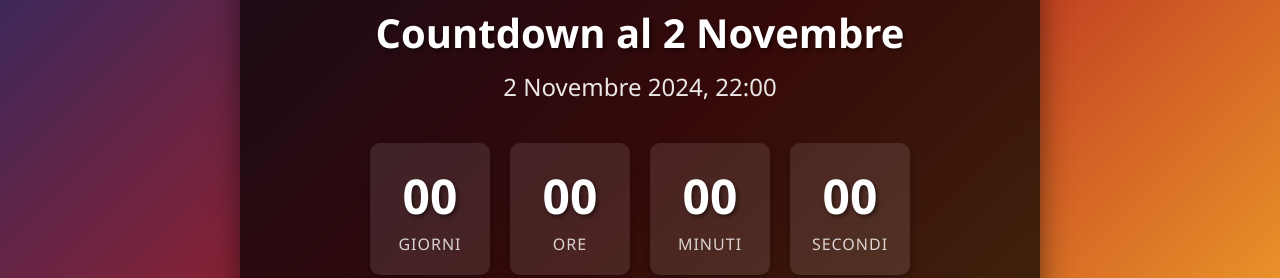
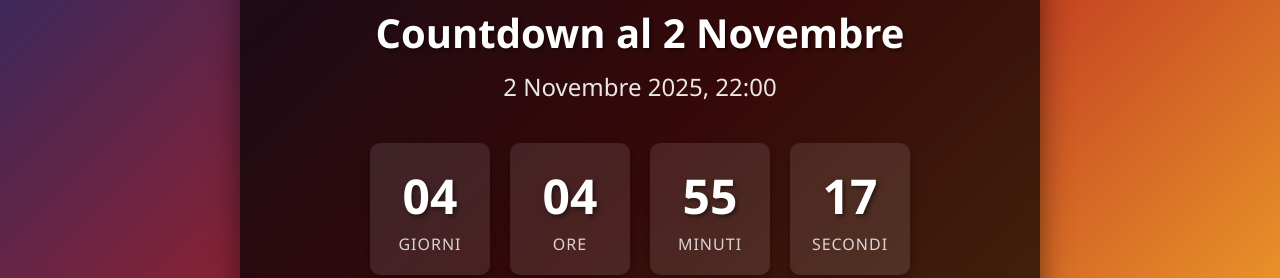
Before and after one commit to laitmen/countdown, a plain HTML site: page index.html in a window 1280 px wide. Shown: the part 240-518 px from the top of the page. Drawn offline with Linux system fonts and the light colour scheme.

Commit message:
Update index.html

```diff
--- a/index.html
+++ b/index.html
@@ -9,7 +9,7 @@
 <body>
     <div class="container">
         <h1>Countdown al 2 Novembre</h1>
-        <div class="target-date">2 Novembre 2024, 22:00</div>
+        <div class="target-date">2 Novembre 2025, 22:00</div>
 
         <div class="countdown">
             <div class="countdown-item">
@@ -34,5 +34,7 @@
             Il countdown è terminato!
         </div>
     </div>
+
+    <script src="js/script.js"></script>
 </body>
 </html>
```
